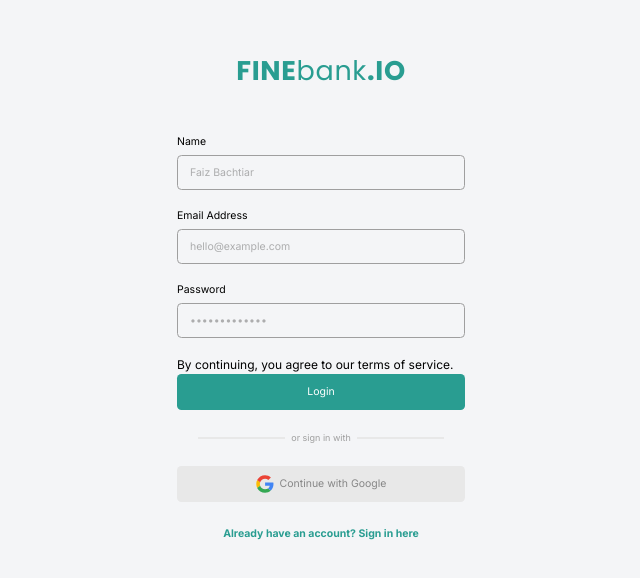
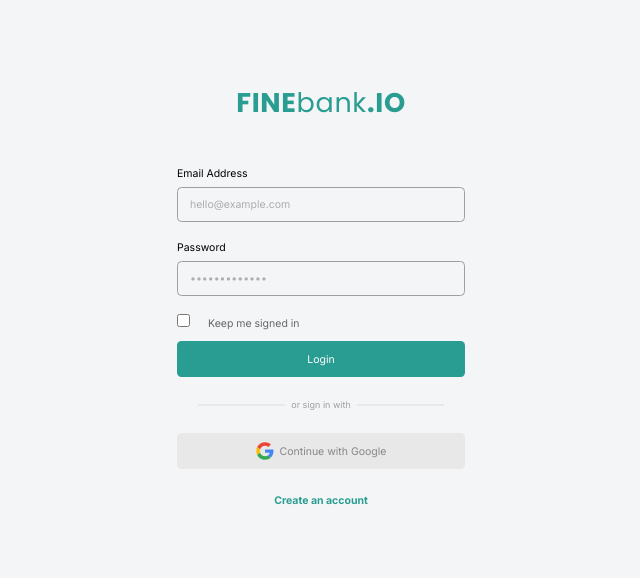
Before and after one commit to ziaFBacht/admin-ui, a React (Vite) app: page / in a window 1280 px wide. Shown: the part 102-680 px from the top of the page, without its empty margins (319-959 px from the left). Built offline with nearby package versions, Linux system fonts and the light colour scheme.

Commit message:
atomic design page sign in dan sign up

```diff
--- a/src/App.jsx
+++ b/src/App.jsx
@@ -5,7 +5,7 @@ import SignUpPage from "./pages/signUp"
 function App() {
   return (
     <>
-      <SignUpPage />
+      <SignInPage />
     </>
   );
 }
```
